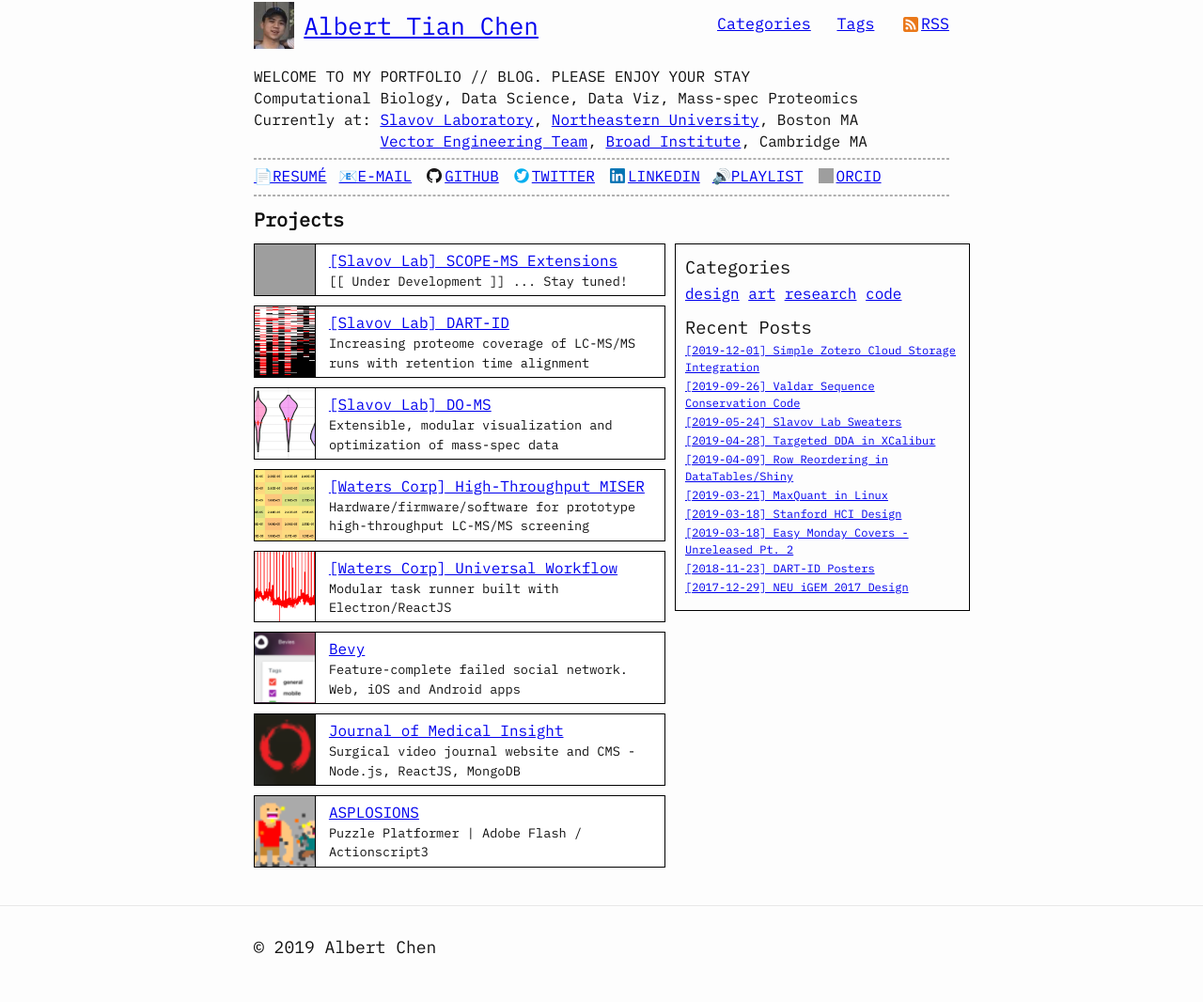
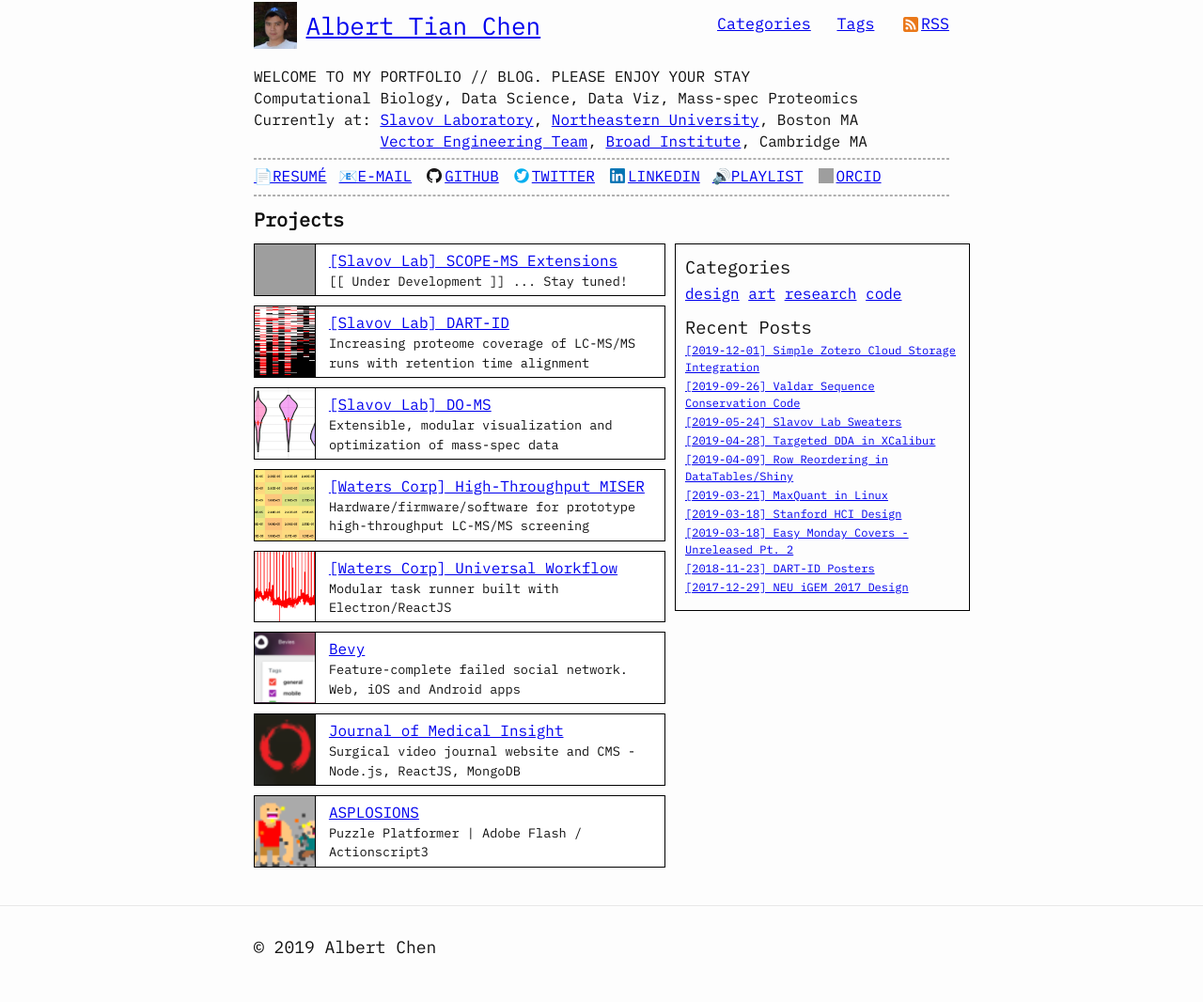
Before and after one commit to atc3/atc3.github.io, a Jekyll site: the page built from index.html, in a window 1280 px wide. Shown: the whole page at 94% size. Built offline with Jekyll 4.4.1, drawn with Linux system fonts in a browser that asks for light colours; grey boxes are pictures that could not be loaded.

Commit message:
update profile picture

```diff
--- a/_includes/header.html
+++ b/_includes/header.html
@@ -3,7 +3,7 @@
   <div class="wrapper">
     {%- assign default_paths = site.pages | map: "path" -%}
     {%- assign page_paths = site.header_pages | default: default_paths -%}
-    <img src="/images/profile.png" title="Profile Picture" class="profile-pic"></img>
+    <img src="/images/profile2.jpg" title="Profile Picture" class="profile-pic"></img>
     <a class="site-title" rel="author" href="{{ "/" | relative_url }}">
       {{ site.title | escape }}
     </a>
```
Also changed, not shown: images/profile2.jpg (added).
